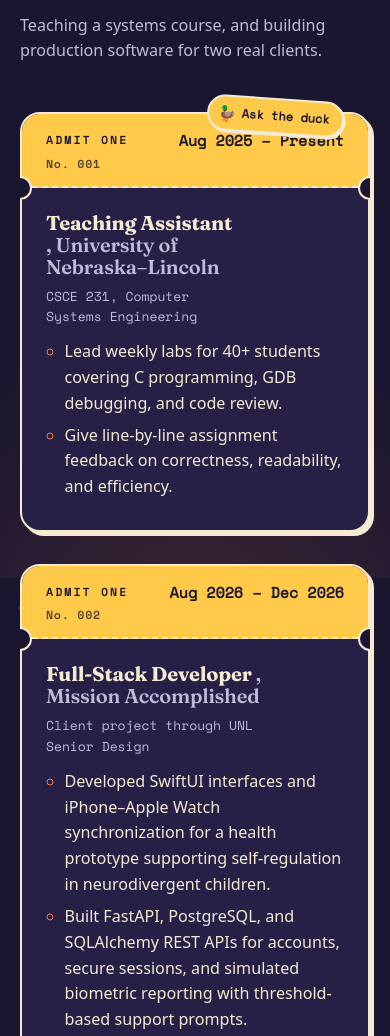
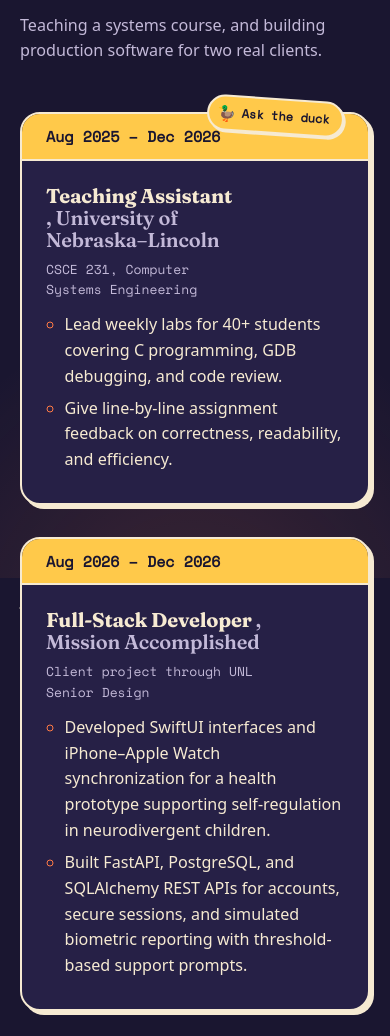
Before and after one commit to zdy718/personalsite, an Astro site: page / in a window 390 px wide. Shown: the part 6174-7210 px from the top of the page. Built offline with nearby package versions, Linux system fonts and the light colour scheme; Astro itself is replaced by a stand-in of ours; a web font is replaced by a local one.

Commit message:
updated info

```diff
--- a/src/components/ExperienceList.astro
+++ b/src/components/ExperienceList.astro
@@ -4,15 +4,13 @@ import QuestSticker from './QuestSticker.astro';
 ---
 
 <ol class="xp">
-  {experience.map((e, i) => (
-    <li class="ticket" data-reveal>
+  {experience.map((e) => (
+    <li class="xp-card" data-reveal>
       {e.quest === 'duck' && (
         <QuestSticker quest="duck" label="Ask the duck" icon="🦆" tilt={4} color="mustard" class="xp-sticker" />
       )}
-      <div class="stub">
-        <span class="admit" aria-hidden="true">Admit one</span>
+      <div class="side">
         <p class="when">{e.dates}</p>
-        <span class="no" aria-hidden="true">No. {String(i + 1).padStart(3, '0')}</span>
       </div>
       <div class="what">
         <h3>
@@ -32,61 +30,36 @@ import QuestSticker from './QuestSticker.astro';
 <style>
   .xp { list-style: none; margin: 0; padding: 0; display: grid; gap: var(--s6); }
 
-  .ticket {
+  .xp-card {
     position: relative;
     display: grid;
-    grid-template-columns: 220px 1fr;
+    grid-template-columns: 236px 1fr;
     background: var(--surface);
     border: 2px solid var(--line);
     border-radius: var(--radius-panel);
     box-shadow: var(--shadow);
   }
 
-  /* Tear-off stub with a perforated edge */
-  .stub {
-    position: relative;
+  /* Coloured side panel holding the dates */
+  .side {
     display: flex;
-    flex-direction: column;
+    align-items: center;
     justify-content: center;
-    gap: var(--s2);
     padding: var(--s5);
     background: var(--mustard);
     color: var(--on-bright, var(--ink));
-    border-right: 2px dashed var(--line);
+    border-right: 2px solid var(--line);
     border-radius: calc(var(--radius-panel) - 2px) 0 0 calc(var(--radius-panel) - 2px);
     text-align: center;
-  }
-  /* Notches punched out where the perforation meets the edges */
-  .stub::before,
-  .stub::after {
-    content: '';
-    position: absolute;
-    right: -14px;
-    width: 24px;
-    height: 24px;
-    border-radius: 50%;
-    border: 2px solid var(--line);
-    background: var(--canvas);
-  }
-  .stub::before { top: -14px; clip-path: inset(50% 0 0 0); }
-  .stub::after { bottom: -14px; clip-path: inset(0 0 50% 0); }
-
-  .admit {
-    font: 700 0.6875rem/1 var(--font-mono);
-    letter-spacing: 0.22em;
-    text-transform: uppercase;
-    padding-bottom: var(--s2);
-    border-bottom: 2px solid currentColor;
   }
   .when {
     margin: 0;
     font: 700 0.9375rem/1.35 var(--font-mono);
-    text-wrap: balance;
+    white-space: nowrap;
   }
-  .no { font: 700 0.6875rem/1 var(--font-mono); letter-spacing: 0.1em; opacity: 0.75; }
 
   .what { padding: var(--s6); }
-  .ticket :global(.xp-sticker) { position: absolute; z-index: 2; top: -16px; right: 24px; }
+  .xp-card :global(.xp-sticker) { position: absolute; z-index: 2; top: -16px; right: 24px; }
   h3 { font-size: 1.25rem; letter-spacing: -0.01em; }
   .org { font-weight: 600; color: var(--muted); }
   .ctx {
@@ -100,22 +73,15 @@ import QuestSticker from './QuestSticker.astro';
   li li::marker { color: var(--accent); }
 
   @media (max-width: 767px) {
-    .ticket { grid-template-columns: 1fr; }
-    .stub {
-      flex-direction: row;
-      flex-wrap: wrap;
-      justify-content: space-between;
-      align-items: center;
-      padding: var(--s4) var(--s5);
+    .xp-card { grid-template-columns: 1fr; }
+    .side {
+      justify-content: flex-start;
+      padding: var(--s3) var(--s5);
       border-right: 0;
-      border-bottom: 2px dashed var(--line);
+      border-bottom: 2px solid var(--line);
       border-radius: calc(var(--radius-panel) - 2px) calc(var(--radius-panel) - 2px) 0 0;
+      text-align: left;
     }
-    .admit { padding-bottom: 0; border-bottom: 0; }
-    .stub::before,
-    .stub::after { top: auto; right: auto; bottom: -14px; }
-    .stub::before { left: -14px; clip-path: inset(0 0 0 50%); }
-    .stub::after { right: -14px; clip-path: inset(0 50% 0 0); }
     .what { padding: var(--s5); }
   }
 </style>
--- a/src/data/site.ts
+++ b/src/data/site.ts
@@ -26,7 +26,7 @@ export const experience: Engagement[] = [
     role: 'Teaching Assistant',
     org: 'University of Nebraska–Lincoln',
     context: 'CSCE 231, Computer Systems Engineering',
-    dates: 'Aug 2025 – Present',
+    dates: 'Aug 2025 – Dec 2026',
     quest: 'duck',
     bullets: [
       'Lead weekly labs for 40+ students covering C programming, GDB debugging, and code review.',
```
